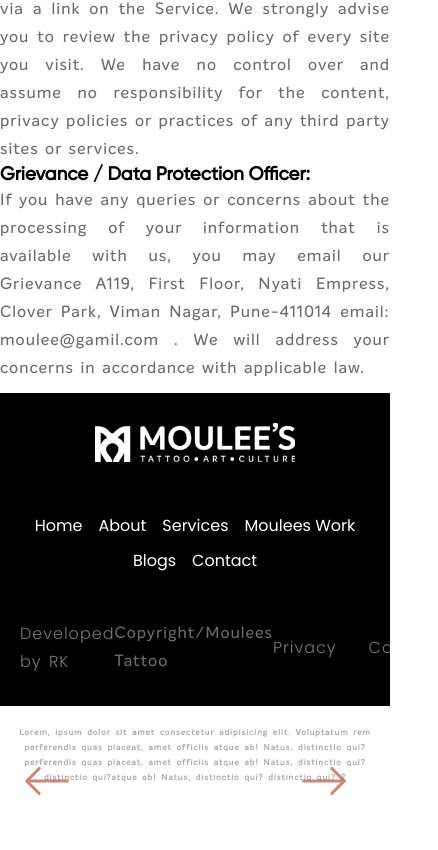
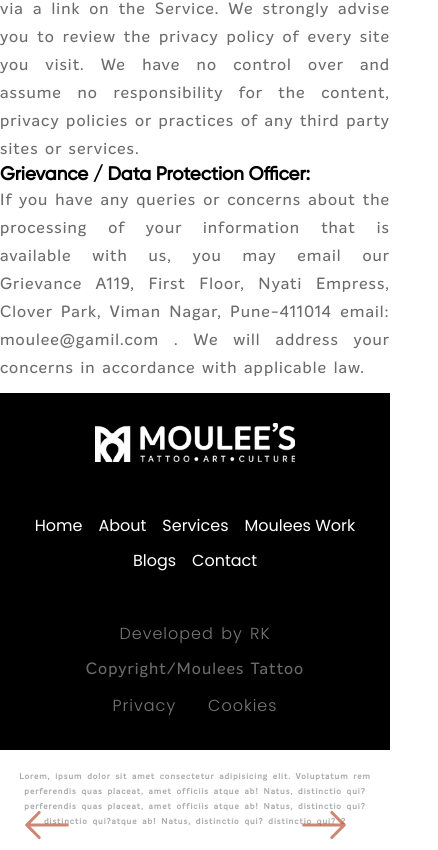
Before and after one commit to rishabhkhade/maulee, a React (Create React App) app: page /cookies in a window 390 px wide. Shown: the part 3027-3877 px from the top of the page, 438 px wide, since content can reach past the window. Before the commit the page ends 3833 px from the top, so only its background shows below. Built offline with nearby package versions, Linux system fonts and the light colour scheme.

Commit message:
responsive

```diff
--- a/src/comp/footer/footer.scss
+++ b/src/comp/footer/footer.scss
@@ -38,14 +38,13 @@
       align-items: center;
       justify-content: space-between;
 
-      a{
+      a {
         color: rgba(255, 255, 255, 0.473);
         font-size: 1rem;
         line-height: 28px;
         letter-spacing: 1px;
         word-spacing: 2px;
         font-weight: 300;
-
       }
 
       .privacy-cookies {
@@ -61,7 +60,7 @@
           word-spacing: 2px;
           font-weight: 300;
 
-          &:hover{
+          &:hover {
             color: var(--white);
           }
         }
@@ -87,3 +86,13 @@
     }
   }
 }
+
+@media (max-width: 620px) {
+  .copyright-div {
+    flex-direction: column;
+    gap: calc(var(--unit)/2);
+
+    .privacy-cookies {
+    }
+  }
+}
```
Lines whose indentation alone changed are shown as unchanged.
